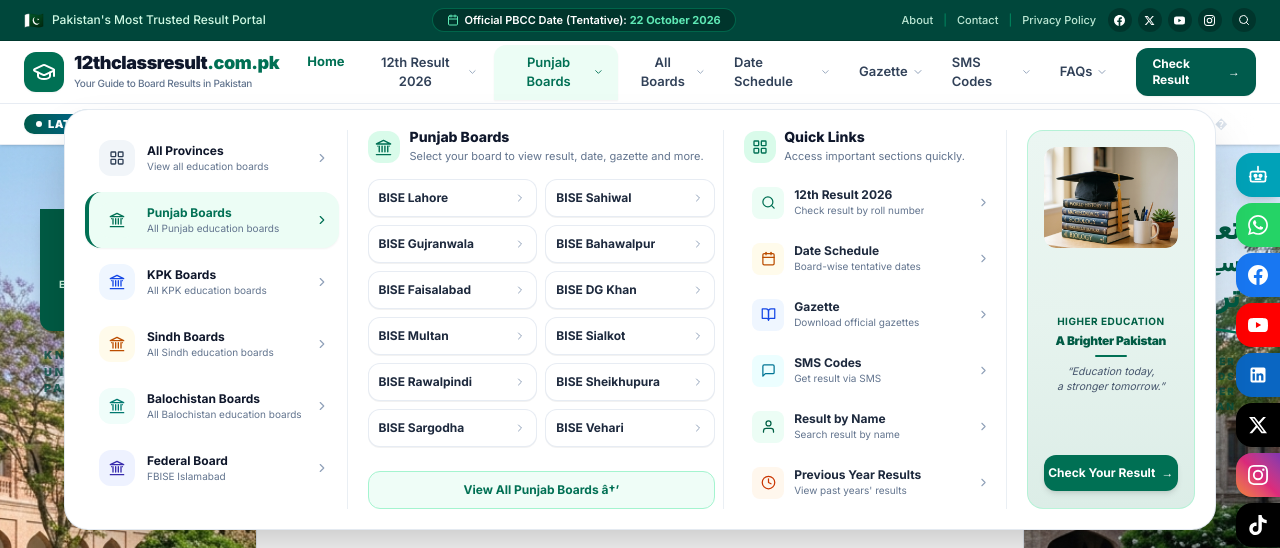
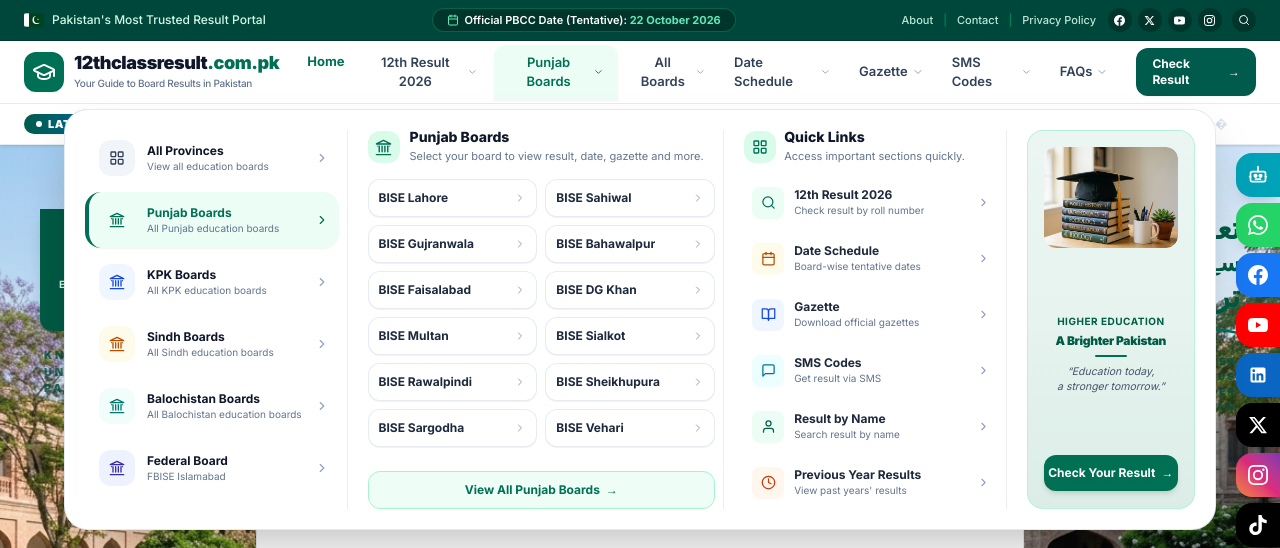
Before and after one commit to 12thclassresult2026/12thclassresult.com.pk, a Next.js app: page / in a window 1280 px wide. Both pictures are taken after a click on the button "Punjab Boards". Shown: the top 548 px of the page. Built offline with nearby package versions, Linux system fonts and the light colour scheme; a web font is replaced by a local one.

Commit message:
polish: clean up mega menu labels, add sharp SVG Pakistan flag, and deploy

```diff
--- a/components/layout/header-mega-menu.tsx
+++ b/components/layout/header-mega-menu.tsx
@@ -40,7 +40,7 @@
     iconBg: 'bg-slate-100',
     iconColor: 'text-slate-700',
     allLink: '/boards',
-    allLabel: 'View All Pakistan Boards â†’',
+    allLabel: 'View All Pakistan Boards',
     boards: [
       { name: 'BISE Lahore', href: '/results/lahore-board/12th-class' },
       { name: 'BISE Karachi', href: '/results/karachi-board/12th-class' },
@@ -63,7 +63,7 @@
     iconBg: 'bg-emerald-50',
     iconColor: 'text-[#007054]',
     allLink: '/boards',
-    allLabel: 'View All Punjab Boards â†’',
+    allLabel: 'View All Punjab Boards',
     boards: [
       { name: 'BISE Lahore', href: '/results/lahore-board/12th-class' },
       { name: 'BISE Sahiwal', href: '/results/sahiwal-board/12th-class' },
@@ -86,7 +86,7 @@
     iconBg: 'bg-blue-50',
     iconColor: 'text-blue-700',
     allLink: '/boards',
-    allLabel: 'View All KPK Boards â†’',
+    allLabel: 'View All KPK Boards',
     boards: [
       { name: 'BISE Peshawar', href: '/results/peshawar-board/12th-class' },
       { name: 'BISE Kohat', href: '/results/kohat-board/12th-class' },
@@ -105,7 +105,7 @@
     iconBg: 'bg-amber-50',
     iconColor: 'text-amber-700',
     allLink: '/boards',
-    allLabel: 'View All Sindh Boards â†’',
+    allLabel: 'View All Sindh Boards',
     boards: [
       { name: 'BIEK Karachi', href: '/results/karachi-board/12th-class' },
       { name: 'BISE Larkana', href: '/results/larkana-board/12th-class' },
@@ -122,7 +122,7 @@
     iconBg: 'bg-teal-50',
     iconColor: 'text-teal-700',
     allLink: '/boards',
-    allLabel: 'View All Balochistan Boards â†’',
+    allLabel: 'View All Balochistan Boards',
     boards: [
       { name: 'BISE Quetta', href: '/results/quetta-board/12th-class' },
       { name: 'BISE Turbat', href: '/boards' },
@@ -137,7 +137,7 @@
     iconBg: 'bg-indigo-50',
     iconColor: 'text-indigo-800',
     allLink: '/results/federal-board/12th-class',
-    allLabel: 'View Federal Board Portal â†’',
+    allLabel: 'View Federal Board Portal',
     boards: [
       { name: 'FBISE Federal HSSC-II', href: '/results/federal-board/12th-class' },
       { name: 'Federal Board Gazette', href: '/results/federal-board/12th-class#gazette' },
@@ -301,6 +301,7 @@
                 className="flex w-full items-center justify-center gap-1.5 rounded-xl border border-emerald-200 bg-emerald-50/80 py-2.5 text-xs font-bold text-[#007054] transition-all hover:bg-emerald-100 hover:shadow-xs"
               >
                 <span>{activeProvince.allLabel}</span>
+                <span aria-hidden="true">&rarr;</span>
               </Link>
             </div>
           </div>
--- a/components/layout/site-header.tsx
+++ b/components/layout/site-header.tsx
@@ -58,7 +58,20 @@
         <div className="container-wide flex h-9 items-center justify-between gap-2 text-[11px] sm:h-10 sm:text-xs">
           {/* Left: Pakistan Flag & Trust Slogan */}
           <div className="flex items-center gap-2 font-medium text-emerald-100">
-            <span className="text-base leading-none select-none">🇵🇰</span>
+            <svg
+              className="h-3.5 w-5 shrink-0 rounded-xs shadow-2xs"
+              viewBox="0 0 900 600"
+              aria-hidden="true"
+            >
+              <rect width="900" height="600" fill="#01411C" />
+              <rect width="225" height="600" fill="#ffffff" />
+              <circle cx="562.5" cy="300" r="180" fill="#ffffff" />
+              <circle cx="612.5" cy="275" r="165" fill="#01411C" />
+              <polygon
+                points="630,225 640,255 670,255 645,275 655,305 630,285 605,305 615,275 590,255 620,255"
+                fill="#ffffff"
+              />
+            </svg>
             <span className="truncate">Pakistan&apos;s Most Trusted Result Portal</span>
           </div>
 
```
